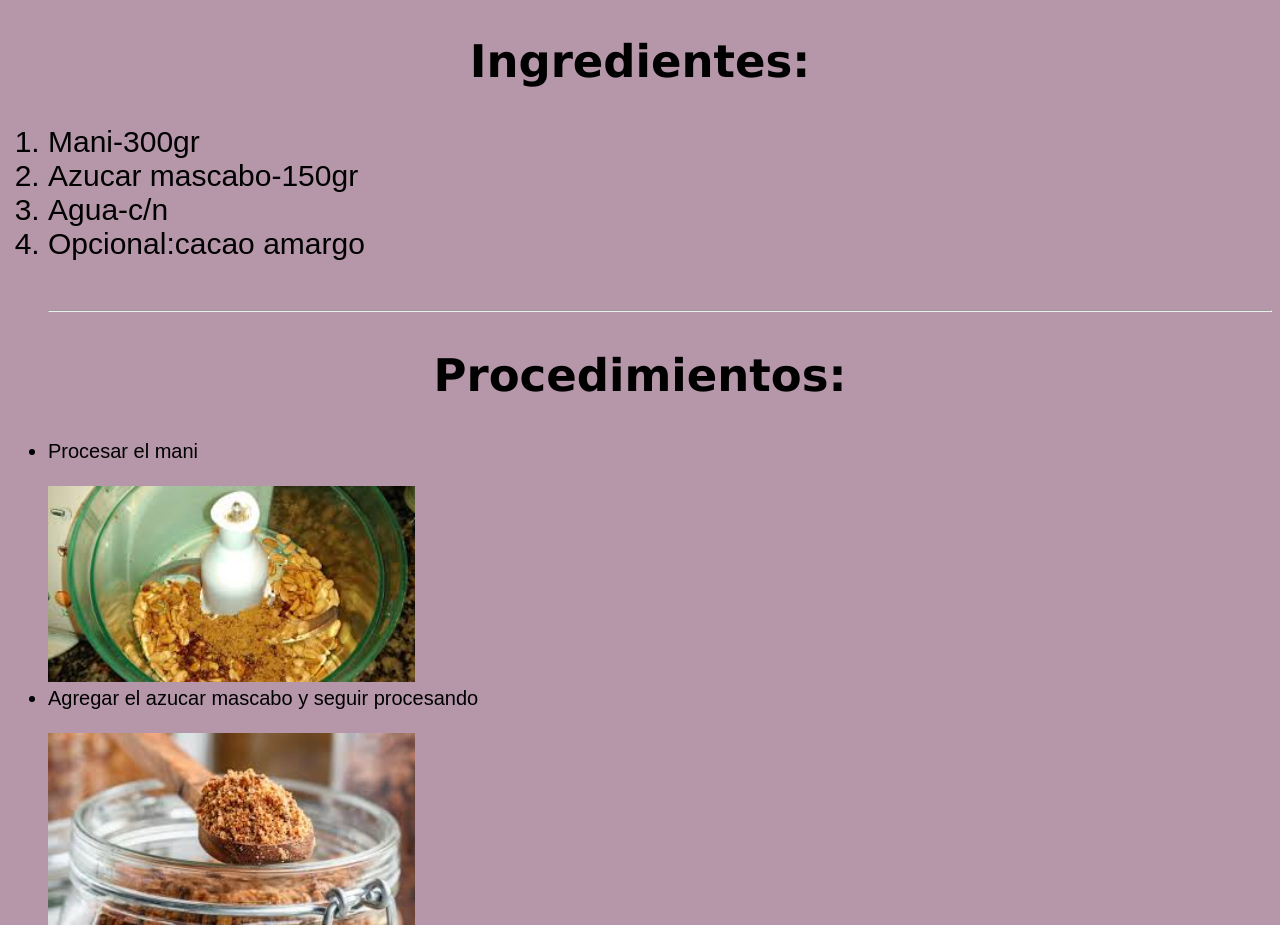
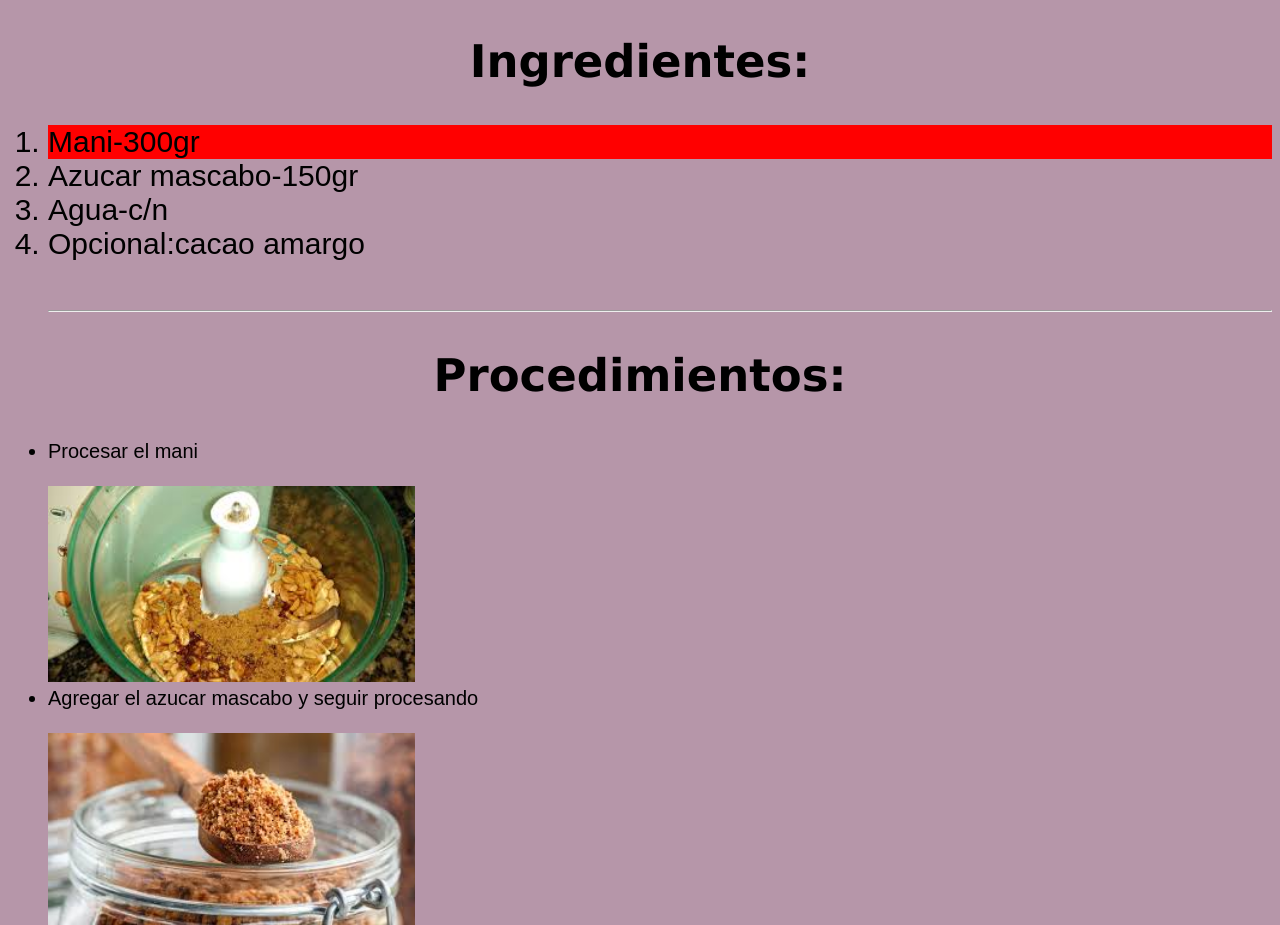
Before and after one commit to 31gerchu464/practica-1, a plain HTML site: page pag2.html in a window 1280 px wide. Shown: the part 1013-1938 px from the top of the page. Drawn offline with Linux system fonts and the light colour scheme.

Commit message:
cambio color

```diff
--- a/pag2.html
+++ b/pag2.html
@@ -20,7 +20,7 @@
         <h2 style="font-family:verdana;text-align: center;">Ingredientes:</h2>
         <!--fondo de texto y color de letra-->
             <ol style="font-size: 30px; font-family:fantasy;">
-                <li>Mani-300gr</li>
+                <li style="background-color: red;">Mani-300gr</li>
                 <li>Azucar mascabo-150gr</li>
                 <li>Agua-c/n</li>
                 <li>Opcional:cacao amargo</li><br><hr>
```
Also changed, not shown: index.html (+1 -1 lines).
